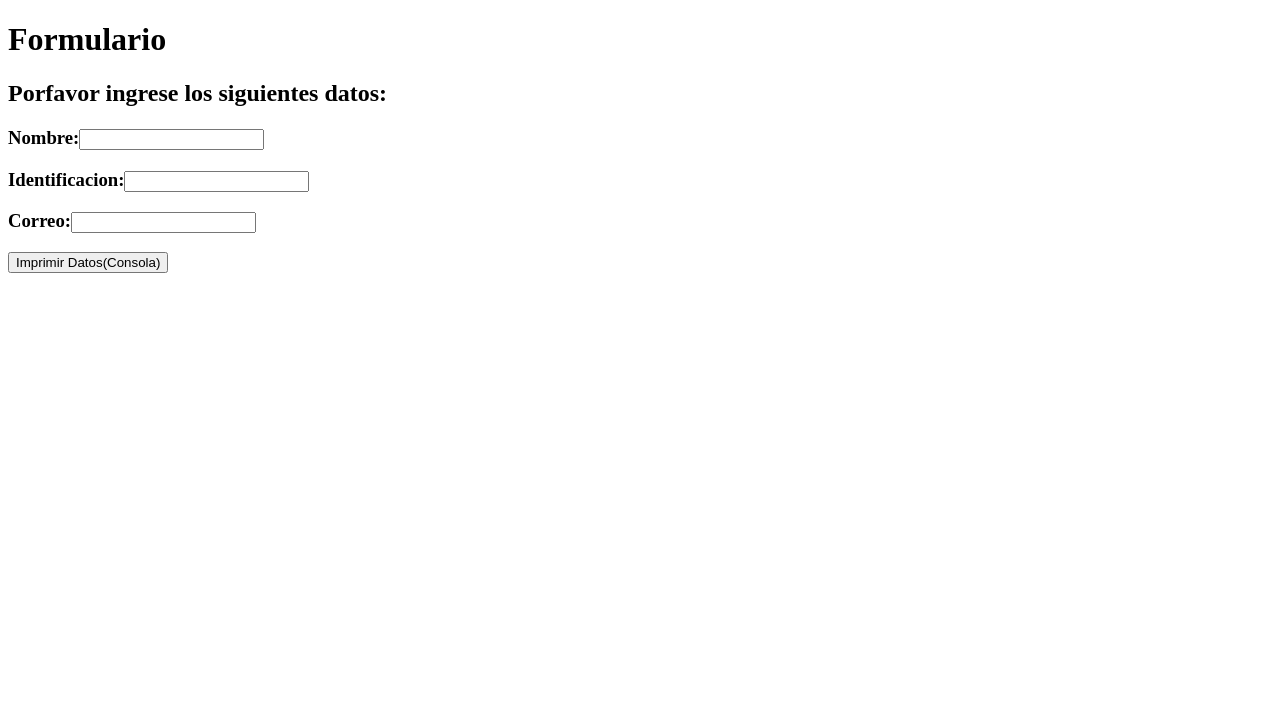
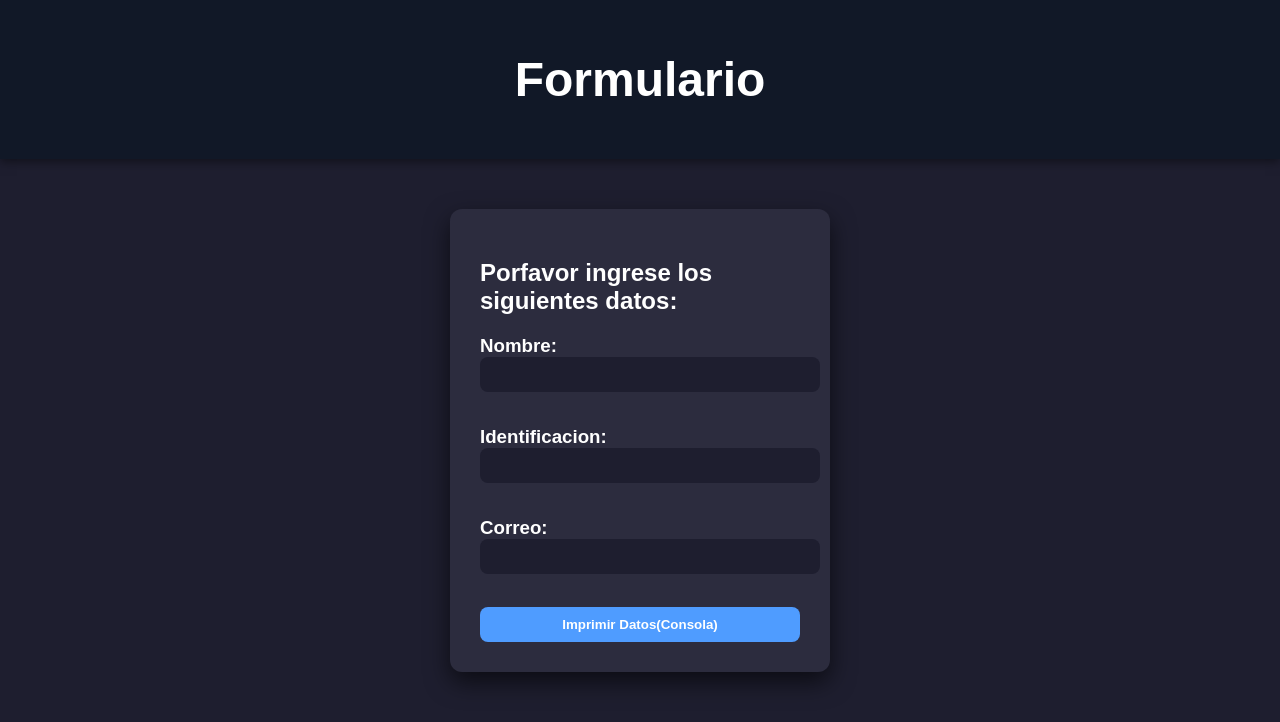
Before and after one commit to Zzreik/Lab4-Reto3, a plain HTML site: page index.html in a window 1280 px wide. Drawn offline with Linux system fonts and the light colour scheme.

Commit message:
En este agregue el CSS con ayuda de la ia

```diff
--- a/index.html
+++ b/index.html
@@ -4,20 +4,22 @@
     <meta charset="UTF-8">
     <meta name="viewport" content="width=device-width, initial-scale=1.0">
     <title>Formulario</title>
+    <link rel="stylesheet" href="style.css">
 </head>
 <body>
     <header>
         <h1>Formulario</h1>
     </header>
 
+    <form class="container" action="">
     <h2>Porfavor ingrese los siguientes datos:</h2>
 
     <h3>Nombre:<input id="nombre" type="text" ></h3>
     <h3>Identificacion:<input id="id" type="text"></h3>
     <h3>Correo:<input  type="email" name="correo" id="correo"></h3>
 
-    <button onclick="imprimir()">Imprimir Datos(Consola)</button>
-
+    <button type="button" onclick="imprimir()">Imprimir Datos(Consola)</button>
+    </form>
     <script src="script.js"></script>
 </body>
 </html>
--- /dev/null
+++ b/style.css
@@ -0,0 +1,69 @@
+/* Fondo general */
+body {
+  font-family: Arial, sans-serif;
+  background: #1e1e2f;
+  margin: 0;
+  color: #fff;
+}
+
+/* Título arriba */
+header {
+  background: #111827;
+  padding: 20px;
+  text-align: center;
+  font-size: 24px;
+  font-weight: bold;
+  box-shadow: 0 2px 10px rgba(0,0,0,0.5);
+}
+
+/* Contenedor centrado */
+.container {
+  background: #2c2c3e;
+  margin: 50px auto;
+  padding: 30px;
+  border-radius: 12px;
+  width: 320px;
+  box-shadow: 0 10px 25px rgba(0,0,0,0.6);
+}
+
+/* Labels */
+label {
+  display: block;
+  margin-bottom: 5px;
+  font-size: 14px;
+}
+
+/* Inputs */
+input {
+  width: 100%;
+  padding: 10px;
+  margin-bottom: 15px;
+  border: none;
+  border-radius: 8px;
+  background: #1e1e2f;
+  color: white;
+  outline: none;
+}
+
+/* Efecto focus */
+input:focus {
+  border: 1px solid #4f9cff;
+}
+
+/* Botón */
+button {
+  width: 100%;
+  padding: 10px;
+  background: #4f9cff;
+  border: none;
+  border-radius: 8px;
+  color: white;
+  font-weight: bold;
+  cursor: pointer;
+  transition: 0.3s;
+}
+
+/* Hover */
+button:hover {
+  background: #3a7bd5;
+}
```
